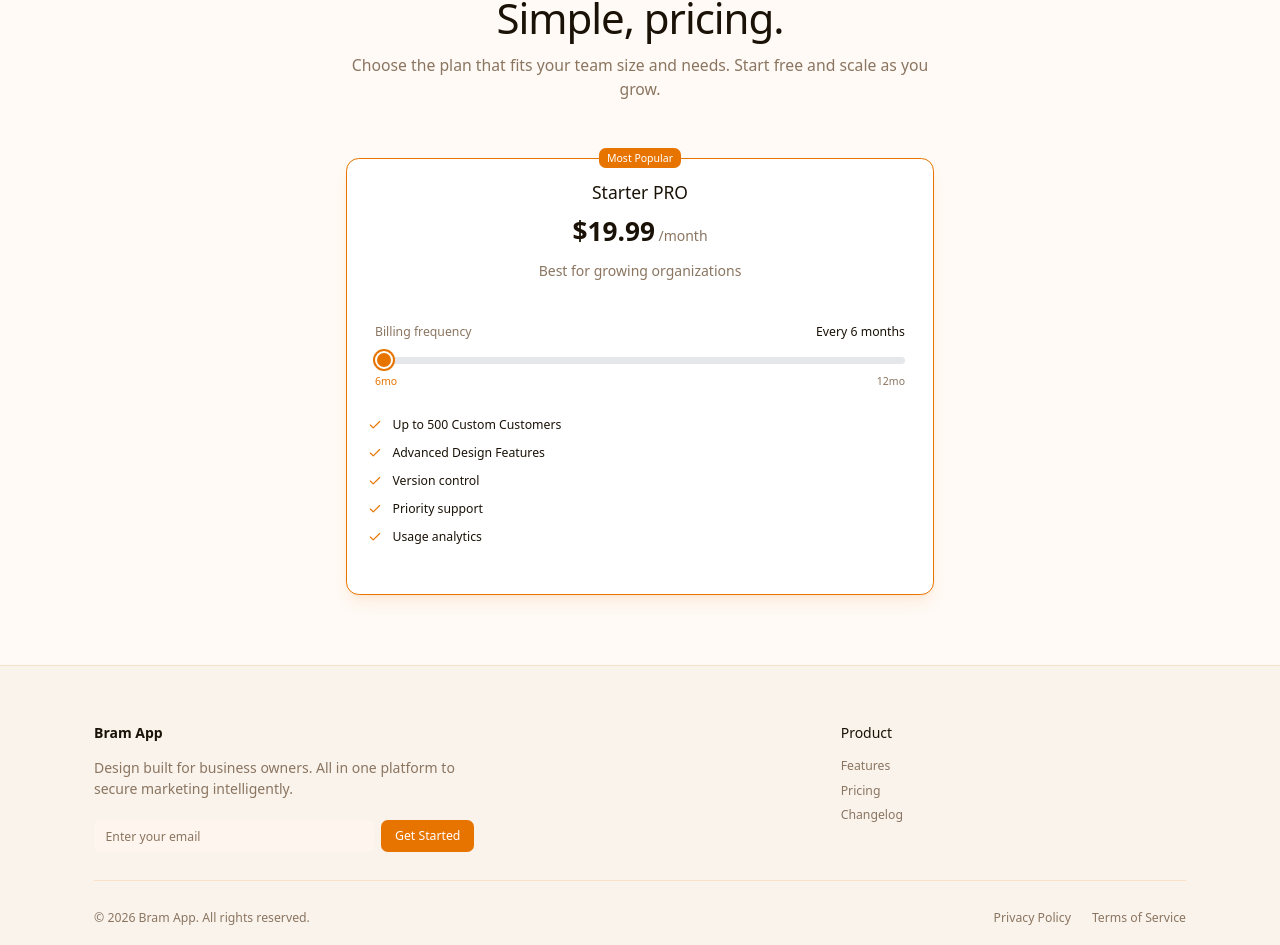
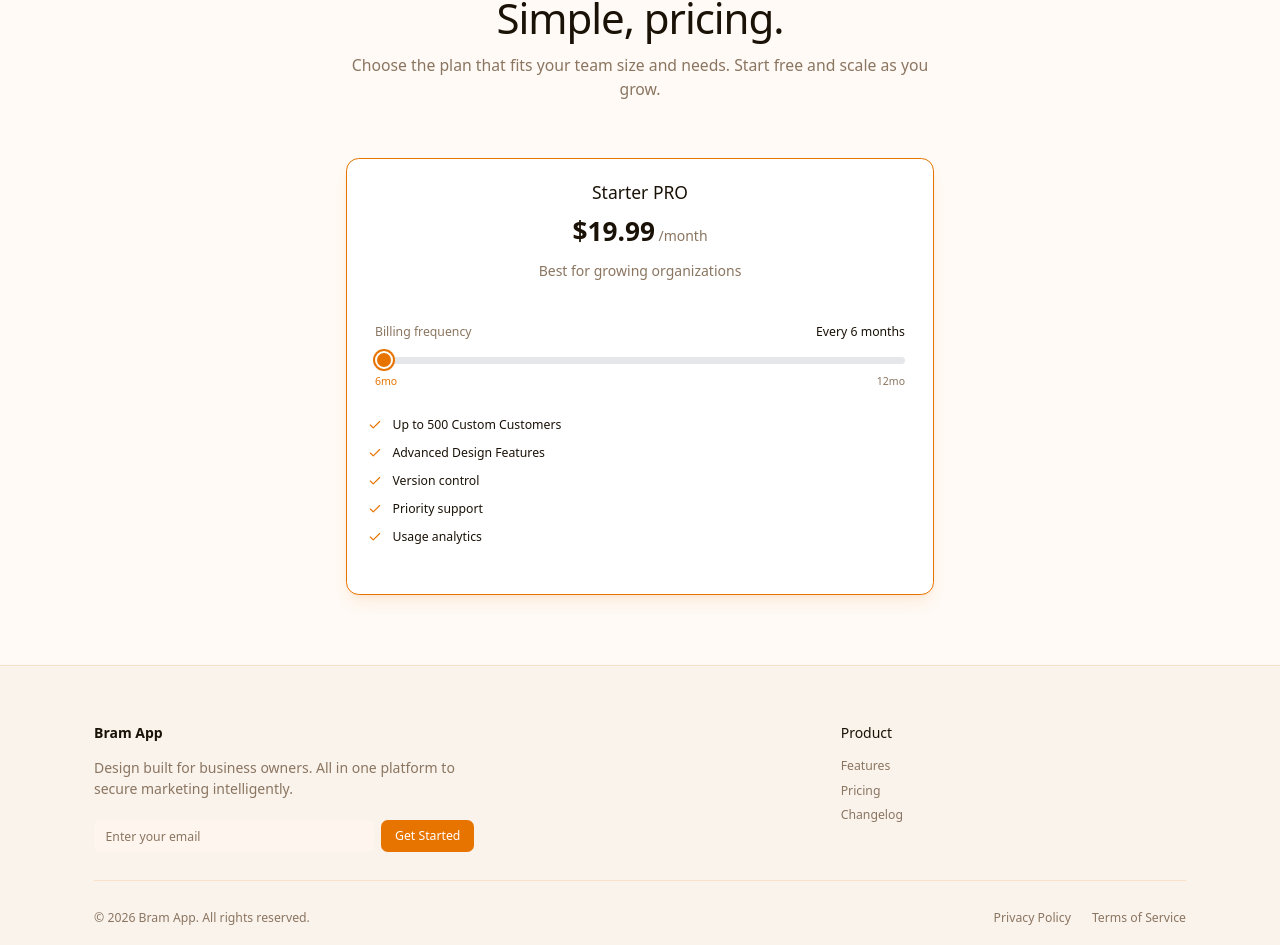
Before and after one commit to cerogab/Vercelstart-up, a React (Vite) app: page / in a window 1280 px wide. Shown: the part 879-1824 px from the top of the page. Built offline with nearby package versions, Linux system fonts and the light colour scheme; no server answers.

Commit message:
Remove Most Popular badge from PricingSection

```diff
--- a/src/components/PricingSection.tsx
+++ b/src/components/PricingSection.tsx
@@ -1,7 +1,6 @@
 import { useState } from "react";
 import { Button } from "./ui/button";
 import { Card, CardContent, CardDescription, CardHeader, CardTitle } from "./ui/card";
-import { Badge } from "./ui/badge";
 import { Check } from "lucide-react";
 
 const features = [
@@ -40,10 +39,6 @@ export function PricingSection() {
 
         <div className="max-w-2xl mx-auto">
           <Card className="relative border-primary shadow-lg shadow-primary/10">
-            <Badge className="absolute -top-3 left-1/2 transform -translate-x-1/2 bg-primary text-primary-foreground">
-              Most Popular
-            </Badge>
-
             <CardHeader className="text-center pb-6">
               <CardTitle className="text-xl mb-2">Starter PRO</CardTitle>
               <div className="mb-1 flex items-end justify-center gap-1">
```
